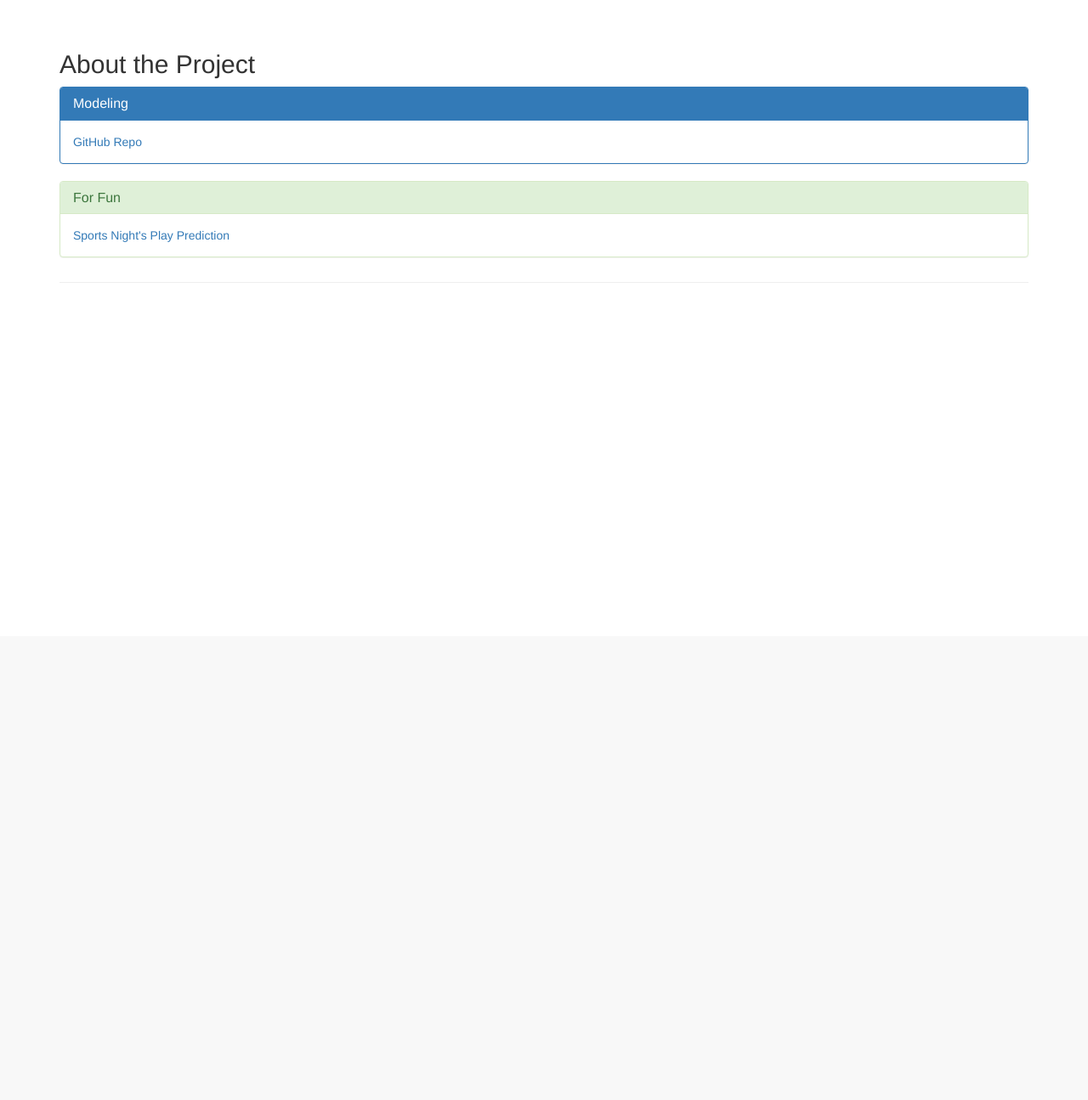
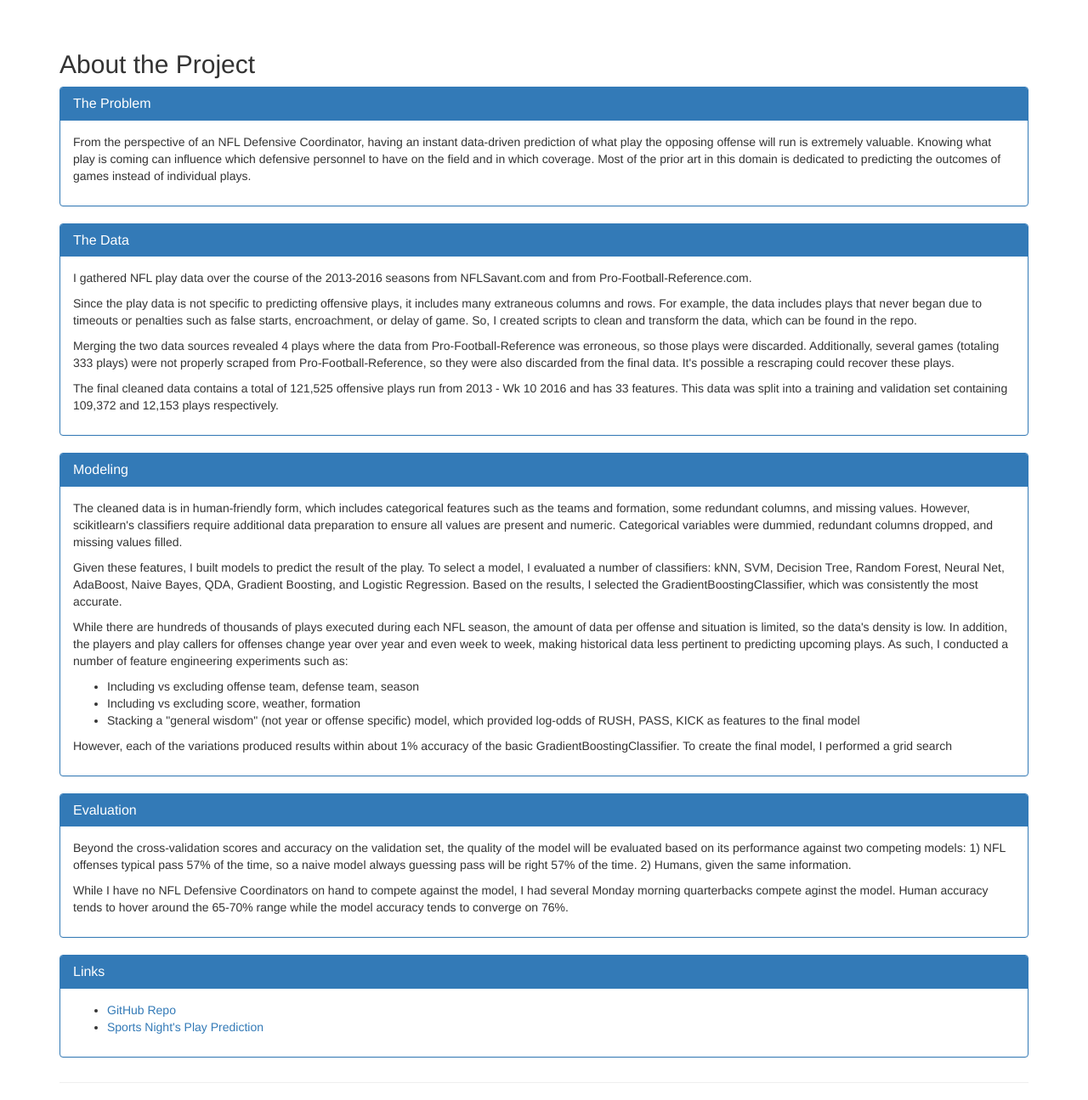
Before and after one commit to zreyn/nfl, a Flask app: page /project in a window 1280 px wide. Shown: the part 51-1346 px from the top of the page at 85% size. Before the commit the page ends 354 px from the top, so only its background shows below. Run offline with Flask 2, Linux system fonts and the light colour scheme; parts of the project's set-up code (start-up, migrations or seed data) failed here and were passed over; some libraries are stand-ins or nearby versions.

Commit message:
filled out the project page

```diff
--- a/src/templates/project.html
+++ b/src/templates/project.html
@@ -58,19 +58,106 @@
 
     <div class="panel panel-primary">
       <div class="panel-heading">
+        <h3 class="panel-title">The Problem</h3>
+      </div>
+      <div class="panel-body">
+        <p class="head">From the perspective of an NFL Defensive Coordinator,
+          having an instant data-driven prediction of what play the opposing
+          offense will run is extremely valuable. Knowing what play is coming
+          can influence which defensive personnel to have on the field and in
+          which coverage. Most of the prior art in this domain is dedicated to
+          predicting the outcomes of games instead of individual plays.</p>
+      </div>
+    </div>
+
+    <div class="panel panel-primary">
+      <div class="panel-heading">
+        <h3 class="panel-title">The Data</h3>
+      </div>
+      <div class="panel-body">
+        <p class="head">I gathered NFL play data over the course of the 2013-2016
+          seasons from NFLSavant.com and from Pro-Football-Reference.com.</p>
+        <p class="head">Since the play data is not specific to predicting
+          offensive plays, it includes many extraneous columns and rows.  For
+          example, the data includes plays that never began due to timeouts or
+          penalties such as false starts, encroachment, or delay of game.  So,
+          I created scripts to clean and transform the data, which can be found
+          in the repo.</p>
+        <p class="head">Merging the two data sources revealed 4 plays where the
+          data from Pro-Football-Reference was erroneous, so those plays were
+          discarded.  Additionally, several games (totaling 333 plays) were not
+          properly scraped from Pro-Football-Reference, so they were also
+          discarded from the final data.  It's possible a rescraping could
+          recover these plays.</p>
+        <p class="head">The final cleaned data contains a total of 121,525
+          offensive plays run from 2013 - Wk 10 2016 and has 33 features.  This
+          data was split into a training and validation set containing 109,372
+          and 12,153 plays respectively.</p>
+      </div>
+    </div>
+
+    <div class="panel panel-primary">
+      <div class="panel-heading">
         <h3 class="panel-title">Modeling</h3>
       </div>
       <div class="panel-body">
-        <a href="https://github.com/zreyn/nfl">GitHub Repo</a>
+        <p class="head">The cleaned data is in human-friendly form, which
+          includes categorical features such as the teams and formation, some
+          redundant columns, and missing values.  However, scikitlearn's
+          classifiers require additional data preparation to ensure all values
+          are present and numeric.  Categorical variables were dummied, redundant
+          columns dropped, and missing values filled.</p>
+        <p class="head">Given these features, I built models to predict the
+          result of the play.  To select a model, I evaluated a number of
+          classifiers: kNN, SVM, Decision Tree, Random Forest, Neural Net, AdaBoost,
+          Naive Bayes, QDA, Gradient Boosting, and Logistic Regression.  Based on
+          the results, I selected the GradientBoostingClassifier, which was
+          consistently the most accurate.</p>
+        <p class="head">While there are hundreds of thousands of plays executed
+          during each NFL season, the amount of data per offense and situation
+          is limited, so the data's density is low. In addition, the players and
+          play callers for offenses change year over year and even week to week,
+          making historical data less pertinent to predicting upcoming plays. As
+          such, I conducted a number of feature engineering experiments such as:
+          <ul>
+            <li>Including vs excluding offense team, defense team, season</li>
+            <li>Including vs excluding score, weather, formation</li>
+            <li>Stacking a "general wisdom" (not year or offense specific) model,
+              which provided log-odds of RUSH, PASS, KICK as features to the final
+              model</li>
+          </ul></p>
+        <p class="head">However, each of the variations produced results within
+          about 1% accuracy of the basic GradientBoostingClassifier. To create
+          the final model, I performed a grid search</p>
       </div>
     </div>
 
-    <div class="panel panel-success">
+    <div class="panel panel-primary">
       <div class="panel-heading">
-        <h3 class="panel-title">For Fun</h3>
+        <h3 class="panel-title">Evaluation</h3>
       </div>
       <div class="panel-body">
-        <a href="https://youtu.be/vtaE5RznuGw?t=34s">Sports Night's Play Prediction</a>
+        <p class="head">Beyond the cross-validation scores and accuracy on the
+          validation set, the quality of the model will be evaluated based on
+          its performance against two competing models: 1) NFL offenses typical
+          pass 57% of the time, so a naive model always guessing pass will be
+          right 57% of the time.  2) Humans, given the same information.</p>
+        <p class="head">While I have no NFL Defensive Coordinators on hand to
+          compete against the model, I had several Monday morning quarterbacks
+          compete aginst the model. Human accuracy tends to hover around the
+          65-70% range while the model accuracy tends to converge on 76%.</p>
+      </div>
+    </div>
+
+    <div class="panel panel-primary">
+      <div class="panel-heading">
+        <h3 class="panel-title">Links</h3>
+      </div>
+      <div class="panel-body">
+        <ul>
+          <li><a href="https://github.com/zreyn/nfl">GitHub Repo</a></li>
+          <li><a href="https://youtu.be/vtaE5RznuGw?t=34s">Sports Night's Play Prediction</a></li>
+        </ul>
       </div>
     </div>
 
```
Also changed, not shown: 2 other files.
